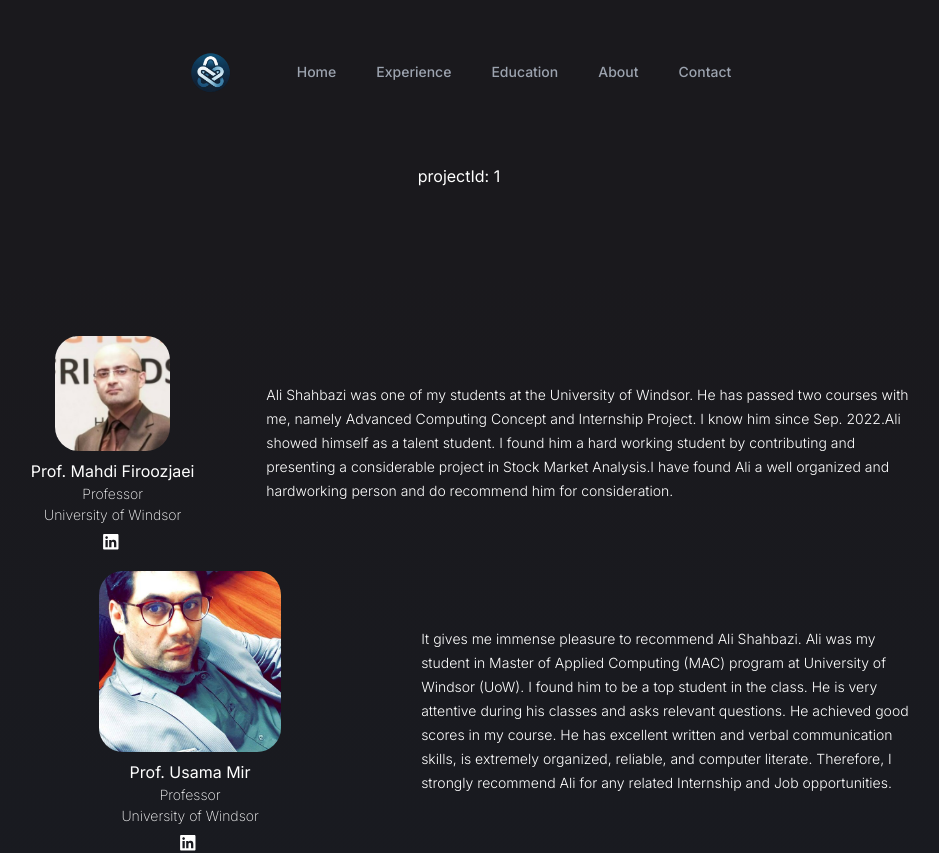
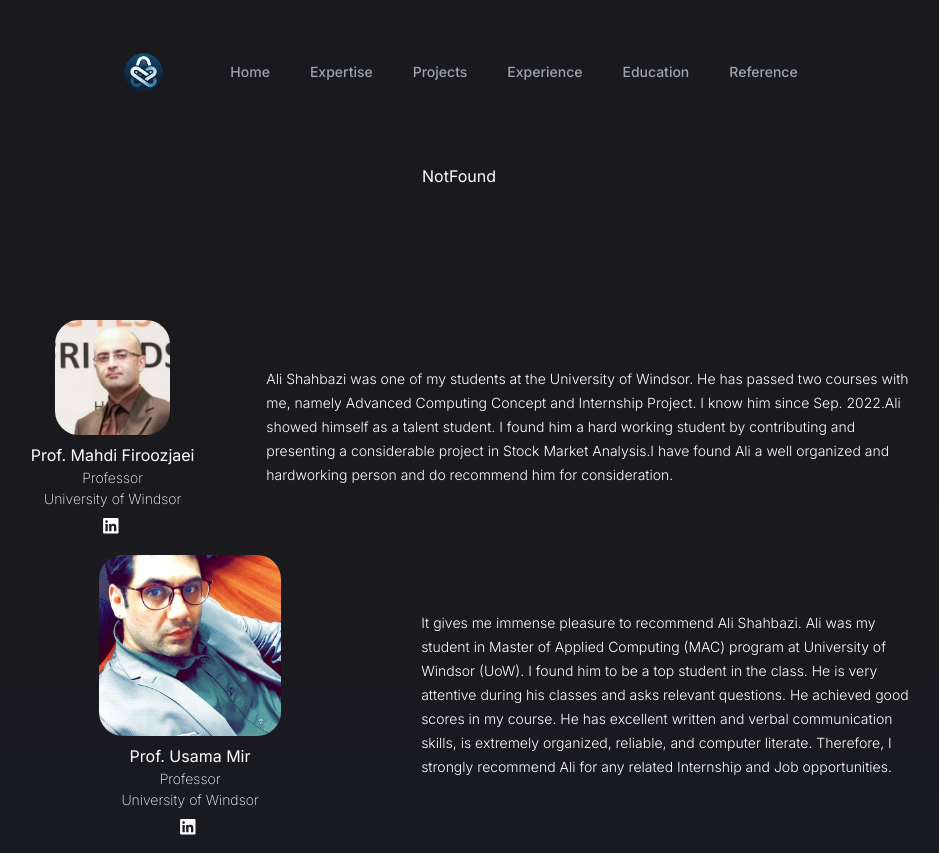
Before and after one commit to AliShahbazi81/MyWebsite_Client, a Next.js app: page /projects/1 in a window 1280 px wide. Shown: the top 853 px of the page, without its empty margins (181-1120 px from the left). Built offline with nearby package versions, Linux system fonts and the light colour scheme.

Commit message:
Fix minor bugs in Navbar

```diff
--- a/package.json
+++ b/package.json
@@ -11,10 +11,10 @@
   "dependencies": {
     "@headlessui/react": "^1.7.18",
     "@heroicons/react": "^2.1.1",
-    "next": "14.1.0",
+    "next": "^14.1.0",
     "next-auth": "^4.24.6",
-    "react": "^18",
-    "react-dom": "^18",
+    "react": "^18.2.0",
+    "react-dom": "^18.2.0",
     "react-icons": "^5.0.1",
     "react-slick": "^0.30.2",
     "react-transition-group": "^4.4.5",
--- a/src/app/css/footer.scss
+++ b/src/app/css/footer.scss
@@ -76,8 +76,8 @@
       @apply flex justify-center items-center;
 
       .footer {
-        @apply flex flex-col flex-wrap pt-12 self-center;
-        height: 60vh;
+        @apply flex flex-col flex-wrap p-12 self-center;
+        height: 70vh;
 
         .socialEnv {
           @apply flex flex-col items-center justify-between flex-wrap pl-12 pr-8 mb-8;
@@ -146,9 +146,10 @@
     @media (max-width: 1280px) {
       .footer {
         @apply flex flex-col-reverse items-center justify-center;
+        padding-bottom: 8vw;
 
         .reference {
-          @apply flex flex-col items-center justify-center pt-16;
+          @apply flex flex-col items-center justify-center pt-12;
           width: 100%;
 
           .referenceEnv {
@@ -179,7 +180,8 @@
   @media (min-width: 601px) {
     @media (max-width: 768px) {
       .footer {
-        @apply flex flex-col-reverse items-center justify-center mb-4;
+        @apply flex flex-col-reverse items-center justify-center;
+        padding-bottom: 8vw;
 
         .reference {
           @apply flex flex-col items-start justify-start pt-12;
@@ -210,13 +212,8 @@
 
   @media (max-width: 600px) {
     .footer {
-      @apply flex flex-col-reverse items-center justify-center mb-8;
-      height: 100%;
-
-      .reference{
-        @apply flex flex-col items-start justify-start pt-12;
-        height: 100%;
-      }
+      @apply flex flex-col-reverse items-center justify-center;
+      padding-bottom: 8vw;
 
       .referenceInfoEnv {
         @apply flex flex-col items-center justify-center pb-8;
--- a/src/app/css/project.scss
+++ b/src/app/css/project.scss
@@ -9,28 +9,22 @@
   max-width: 1920px;
 }
 
-.projectCardEnv {
-  :hover .projectIcon {
-    &.projectArrow {
-      background: white;
-      transform: translate(1rem, 0);
-    }
-  }
+.projectViewMoreNav:hover .projectIcon.projectArrow {
+  background: white;
+  transform: translate(1rem, 0);
 }
 
 .projectCardBodyEnv {
   @apply flex flex-col;
+}
+.projectImage{
+  @apply rounded-2xl;
 }
 
 .blurEnv {
   :hover .projectImage {
     filter: none;
   }
-}
-
-.projectImage {
-  @apply cursor-pointer;
-  border-radius: 13px;
 }
 
 .projectTitle {
@@ -52,7 +46,7 @@
 }
 
 .projectViewMoreNav {
-  @apply flex items-end justify-end cursor-pointer;
+  @apply relative flex items-end justify-end cursor-pointer;
 }
 
 
--- a/src/app/layout.tsx
+++ b/src/app/layout.tsx
@@ -1,9 +1,8 @@
 import type {Metadata} from "next";
-import {Inter} from "next/font/google";
 import "./globals.css";
 import Navbar from "@/components/Navbar";
 import Footer from "@/components/Footer";
-
+import {Inter} from "next/font/google";
 
 const inter = Inter({subsets: ["latin"]});
 
--- a/src/app/projects/[id]/page.tsx
+++ b/src/app/projects/[id]/page.tsx
@@ -718,7 +718,7 @@ export default function ProjectPage({params}: { params: { id: string } }) {
 								</div>
 							</>
 						) :
-						<p>projectId: {params.id}</p>
+						<p>NotFound</p>
 				}
 			</div>
 		</div>
--- a/src/components/HomePageImage.tsx
+++ b/src/components/HomePageImage.tsx
@@ -49,20 +49,20 @@ export default function HomePageImage() {
 			</div>
 			<div className={'divBackground'}>
 				<h1 className={'title'}>
-					My Expertise
+					Expertise
 				</h1>
 				{/* Expertise Card*/}
 				<MyExpertise/>
 			</div>
 			<div className={'divBackground'}>
 				<h1 className={'title'}>
-					My Projects
+					Projects
 				</h1>
 				<MyProjects/>
 			</div>
 			<div className={'divBackground'}>
 				<h1 className={'title'}>
-					My Experience
+					Experience
 				</h1>
 				<MyExperience/>
 			</div>
--- a/src/components/Navbar.tsx
+++ b/src/components/Navbar.tsx
@@ -24,7 +24,8 @@ export default function Navbar() {
 		return () => window.removeEventListener('scroll', handleScroll);
 	}, []);
 	return (
-			<nav className={`left-0 w-full z-40 ease-in-ease-out duration-1000 ${isSticky ? 'fixed transition-all top-0 animate-slideDown bg-opacity-60 backdrop-filter backdrop-blur-sm' : 'relative top-10 bg-transparent h-0'}`}>
+		<nav
+			className={`left-0 w-full z-40 ease-in-ease-out duration-1000 ${isSticky ? 'fixed transition-all top-0 animate-slideDown bg-opacity-60 backdrop-filter backdrop-blur-sm' : 'relative top-10 bg-transparent h-0'}`}>
 			<div className="max-w-7xl mx-auto px-4 sm:px-6 lg:px-8">
 				<div className="flex items-center justify-center h-16">
 					<div className="flex items-center justify-start">
@@ -38,24 +39,25 @@ export default function Navbar() {
 						</Link>
 						<div className="hidden md:block">
 							<div className="ml-10 flex items-baseline space-x-4">
-
 								{/* Navigation Links */}
 								<Link href="/" className="navLink">
 									Home
 								</Link>
 								<Link href="/Experience" className="navLink">
+									Expertise
+								</Link>
+								<Link href="/Education" className="navLink">
+									Projects
+								</Link>
+								<Link href="/about" className="navLink">
 									Experience
 								</Link>
-												<Link href="/Education" className="navLink">
+								<Link href="/Contact" className="navLink">
 									Education
 								</Link>
-												<Link href="/about" className="navLink">
-													  About
+								<Link href="/Contact" className="navLink">
+									Reference
 								</Link>
-												<Link href="/Contact" className="navLink">
-													  Contact
-												</Link>
-												{/* More navigation links here */}
 							</div>
 						</div>
 					</div>
@@ -64,9 +66,9 @@ export default function Navbar() {
 						<Menu as="div" className="relative inline-block text-left">
 							{({open}) => (
 								<>
-													  <Menu.Button className="inline-flex justify-center w-full rounded-md border border-gray-300 shadow-sm px-4 py-2 bg-white text-sm font-medium text-gray-700 hover:bg-gray-50 focus:outline-none focus:ring-2 focus:ring-offset-2 focus:ring-offset-gray-100 focus:ring-indigo-500">
-															<span>Menu</span>
-															<Bars3Icon className="ml-2 -mr-1 h-5 w-5" aria-hidden="true"/>
+									<Menu.Button
+										className="flex justify-end items-end content-end w-full rounded-md shadow-sm px-4 py-2 bg-transparent text-sm font-medium">
+										<Bars3Icon className="ml-2 -mr-1 h-5 w-5 text-white font-extrabold" aria-hidden="true"/>
 									</Menu.Button>
 									<Transition
 										as={Fragment}
@@ -77,7 +79,8 @@ export default function Navbar() {
 										leaveFrom="transform opacity-100 scale-100"
 										leaveTo="transform opacity-0 scale-95"
 									>
-															<Menu.Items className="origin-top-right absolute right-0 mt-2 w-48 rounded-md shadow-lg bg-white ring-1 ring-black ring-opacity-5 focus:outline-none">
+										<Menu.Items
+											className="origin-top-right absolute right-0 mt-2 w-48 rounded-md shadow-lg bg-white ring-1 ring-black ring-opacity-5 focus:outline-none">
 											<div className="py-1">
 												<Menu.Item>
 													{({active}) => (
--- a/src/components/experience/MyExperience.tsx
+++ b/src/components/experience/MyExperience.tsx
@@ -56,7 +56,7 @@ export default function MyExperience() {
 				))}
 			</div>
 			<h1 className={'title mt-6'}>
-				My Education
+				Education
 			</h1>
 			<div className={'expEnv'}>
 				{[
--- a/src/components/reference/ReferenceCard.tsx
+++ b/src/components/reference/ReferenceCard.tsx
@@ -1,3 +1,4 @@
+
 import Image from "next/image";
 import {FaLinkedin} from "react-icons/fa6";
 import Link from "next/link";
```
Also changed, not shown: src/components/projects/ProjectCard.tsx (+6 -9 lines), 1 other file (tests, documents, lock files or other folders). Lines whose indentation alone changed are shown as unchanged.
